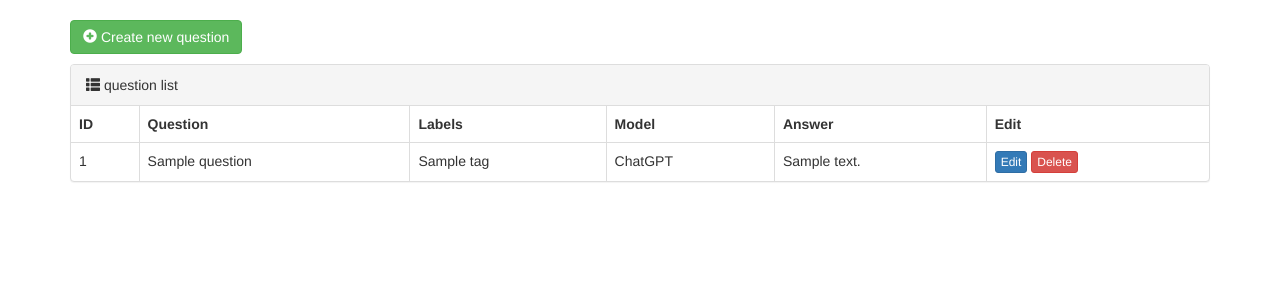
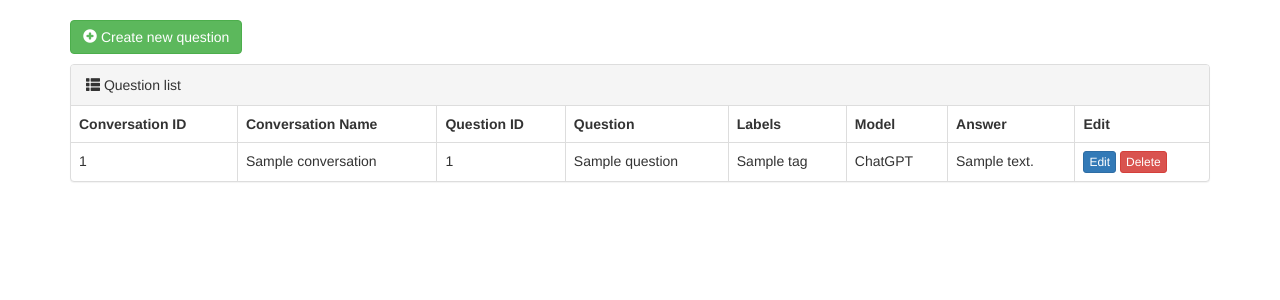
Before and after one commit to summer-Intern-2023/MUDU_Dataset, a Django app: page /question/list/ in a window 1280 px wide. Shown: the part 50-350 px from the top of the page. Run offline with Django 4.2, Linux system fonts and the light colour scheme; tables that the repository leaves empty hold one stand-in row (values such as "Sample post"); some libraries are stand-ins or nearby versions.

Commit message:
add conversation module

```diff
--- a/setcollect/models.py
+++ b/setcollect/models.py
@@ -19,8 +19,13 @@ class UserInfo(models.Model):
     role = models.SmallIntegerField(verbose_name="choice of role", choices=role_choice)
 
 
+class Conversation(models.Model):
+    name = models.CharField(max_length=64)
+
+
 class Question(models.Model):
     question = models.TextField()
+    conversation = models.ForeignKey("Conversation", on_delete=models.CASCADE)
 
 
 class LModel(models.Model):
--- a/setcollect/templates/question_list.html
+++ b/setcollect/templates/question_list.html
@@ -15,15 +15,16 @@
             <!-- Default panel contents -->
             <div class="panel-heading">
                 <span class="glyphicon glyphicon-th-list" aria-hidden="true"></span>
-                question list
+                Question list
             </div>
-
 
             <!-- Table -->
             <table class="table table-bordered">
                 <thead>
                     <tr>
-                        <th>ID</th>
+                        <th>Conversation ID</th>
+                        <th>Conversation Name</th>
+                        <th>Question ID</th>
                         <th>Question</th>
                         <th>Labels</th>
                         <th>Model</th>
@@ -33,8 +34,9 @@
                 </thead>
                 <tbody>
                     {% for obj in data_list %}
-                    {% for lmodel in obj.lmodel_set.all %}
                     <tr>
+                        <td>{{ obj.conversation.id }}</td>
+                        <td>{{ obj.conversation.name }}</td>
                         <td>{{ obj.id }}</td>
                         <td>{{ obj.question }}</td>
                         <td>
@@ -44,27 +46,12 @@
                             No tags for this question.
                             {% endfor %}
                         </td>
+                        {% for lmodel in obj.lmodel_set.all %}
                         <td>{{ lmodel.get_lmodel_display }}</td>
                         <td>{{ lmodel.answer }}</td>
-                        <td>
-                            <a class="btn btn-primary btn-xs"
-                                href="http://127.0.0.1:8000/question/{{ obj.id }}/edit/">Edit</a>
-                            <a class="btn btn-danger btn-xs"
-                                href="http://127.0.0.1:8000/question/delete/?nid={{obj.id}}">Delete</a>
-                        </td>
-                    </tr>
-                    {% empty %}
-                    <tr>
-                        <td>{{ obj.id }}</td>
-                        <td>{{ obj.question }}</td>
-                        <td>
-                            {% for tag in obj.tag_set.all %}
-                            {{ tag.tag_name }}
-                            {% empty %}
-                            No tags for this question.
-                            {% endfor %}
-                        </td>
+                        {% empty %}
                         <td colspan="2">No answers for this question.</td>
+                        {% endfor %}
                         <td>
                             <a class="btn btn-primary btn-xs"
                                 href="http://127.0.0.1:8000/question/{{ obj.id }}/edit/">Edit</a>
@@ -73,11 +60,8 @@
                         </td>
                     </tr>
                     {% endfor %}
-                    {% endfor %}
                 </tbody>
             </table>
-
-
         </div>
 
     </div>
--- a/setcollect/views.py
+++ b/setcollect/views.py
@@ -1,77 +1,86 @@
 from django.shortcuts import render, HttpResponse, redirect
 import django.http
 from django.db.models import Count
-from setcollect.models import UserInfo, Question, LModel, Tag
+from setcollect.models import UserInfo, Conversation, Question, LModel, Tag
 from django import forms
+from itertools import groupby
+from operator import attrgetter
 
-http_address = 'http://127.0.0.1:8000/'
+http_address = "http://127.0.0.1:8000/"
+
 
 class LoginForm(forms.Form):
     username = forms.CharField(
         label="用户名",
         widget=forms.TextInput(attrs={"class": "form-control"}),
-        required=True
-        )
+        required=True,
+    )
     password = forms.CharField(
         label="密码",
         widget=forms.TextInput(attrs={"class": "form-control"}),
-        required=True
-        )
+        required=True,
+    )
 
 
+# ---#
+def info_main(request):
+    return render(request, "info_main.html")
 
-#---#
-def info_main(request):
-    return render(request, 'info_main.html')
-#---#
+
+# ---#
+
 
 def login(request):
     if request.method == "GET":
         form = LoginForm()
-        return render(request, "login.html",{'form':form})
+        return render(request, "login.html", {"form": form})
 
     form = LoginForm(data=request.POST)
     if form.is_valid():
-        user_object = UserInfo.objects.filter(name = form.cleaned_data['username'], password = form.cleaned_data['password']).first()
+        user_object = UserInfo.objects.filter(
+            name=form.cleaned_data["username"], password=form.cleaned_data["password"]
+        ).first()
 
         if not user_object:
             form.add_error("username", "用户名错误")
             form.add_error("password", "密码错误")
-            return render(request, "login.html",{'form':form})
+            return render(request, "login.html", {"form": form})
 
-        request.session["info"] = {'id':user_object.id, 'name':user_object.name}
-        return redirect(http_address + 'info/main')
+        request.session["info"] = {"id": user_object.id, "name": user_object.name}
+        return redirect(http_address + "info/main")
 
 
-
-#--user manage--#
+# --user manage--#
 def info_list(request):
-    #get all datas in sql
+    # get all datas in sql
     data_list = UserInfo.objects.all()
 
-    #tansform into html and return
-    return render(request,"info_list.html",{"data_list":data_list})
+    # tansform into html and return
+    return render(request, "info_list.html", {"data_list": data_list})
+
 
 def info_add(request):
     if request.method == "GET":
-        return render(request, 'info_add.html')
+        return render(request, "info_add.html")
 
     user = request.POST.get("user")
     pwd = request.POST.get("pwd")
     role = request.POST.get("role")
 
-    UserInfo.objects.create(name = user, password = pwd, role = role)
+    UserInfo.objects.create(name=user, password=pwd, role=role)
     return redirect(http_address + "info/list/")
 
+
 def info_delete(request):
-    nid = request.GET.get('nid')
-    UserInfo.objects.filter(id = nid).delete()
+    nid = request.GET.get("nid")
+    UserInfo.objects.filter(id=nid).delete()
     return redirect(http_address + "info/list/")
+
 
 def info_edit(request, nid):
     if request.method == "GET":
-        row_object = UserInfo.objects.filter(id = nid).first()
-        return render(request, 'info_edit.html', {"row_object":row_object})
+        row_object = UserInfo.objects.filter(id=nid).first()
+        return render(request, "info_edit.html", {"row_object": row_object})
 
     user = request.POST.get("user")
     pwd = request.POST.get("pwd")
@@ -83,54 +92,82 @@ def info_edit(request, nid):
 
     return redirect(http_address + "info/list/")
 
+
 def user_list(request):
-    #get all datas in sql
+    # get all datas in sql
     data_list = Question.objects.prefetch_related("lmodel_set").all()
     for data in data_list:
         print(data)
 
-
-    #tansform into html and return
-    return render(request,"user_list.html",{"data_list":data_list})
+    # tansform into html and return
+    return render(request, "user_list.html", {"data_list": data_list})
 
 
-#---#
-
-#--data collection--#
-def question_list(request):
-    #get all datas in sql
-    data_list = Question.objects.prefetch_related("lmodel_set", "tag_set").all()
+# ---#
 
 
-    #tansform into html and return
-    return render(request,"question_list.html",{"data_list":data_list})
+# --data collection--#
+def question_list(request):
+    # data_list = Question.objects.all().prefetch_related(
+    #     "tag_set", "lmodel_set", "conversation"
+    # )
+
+    # return render(request, "question_list.html", {"data_list": data_list})
+    questions = (
+        Question.objects.all()
+        .prefetch_related("tag_set", "lmodel_set", "conversation")
+        .order_by("conversation__id")
+    )
+
+    # Group questions by conversation
+    conversations = {
+        k: list(g) for k, g in groupby(questions, key=attrgetter("conversation.name"))
+    }
+
+    # Generate indices within each conversation
+    for conversation in conversations.values():
+        for i, question in enumerate(conversation, start=1):
+            question.index_within_conversation = i
+
+    # Flatten list of conversations back into list of questions
+    data_list = [
+        question for conversation in conversations.values() for question in conversation
+    ]
+
+    return render(request, "question_list.html", {"data_list": data_list})
 
 
 def question_add(request):
     if request.method == "GET":
-        return render(request, 'question_add.html')
+        return render(request, "question_add.html")
 
+    conversation_name = request.POST.get("conversation")
     question_text = request.POST.get("question")
     tag_names = request.POST.get("tag_name")
+    answer = request.POST.get("answer")
+    lmodel_choice = request.POST.get("lmodel")
 
+    if not question_text or question_text.strip() == "":
+        messages.error(request, "Question cannot be empty or only contain spaces！")
+        return redirect(
+            http_address + f"question/add?answer={answer}&tag_name={tag_names}"
+        )
 
-
-    answer = request.POST.get("answer")
-
-    if not question_text or question_text.strip()=='':
-        messages.error(request, 'Question cannot be empty or only contain spaces！')
-        return redirect(http_address + f"question/add?answer={answer}&tag_name={tag_names}")
-
-    if not answer or answer.strip()=='':
-        messages.error(request, 'Answer cannot be empty or only contain spaces！')
-        return redirect(http_address + f"question/add?question={question_text}&tag_name={tag_names}")
+    if not answer or answer.strip() == "":
+        messages.error(request, "Answer cannot be empty or only contain spaces！")
+        return redirect(
+            http_address + f"question/add?question={question_text}&tag_name={tag_names}"
+        )
 
     tag_names = tag_names.split()
 
+    # Create or get the conversation
+    conversation, created = Conversation.objects.get_or_create(name=conversation_name)
 
-    question = Question.objects.create(question = question_text)
+    question = Question.objects.create(
+        question=question_text, conversation=conversation
+    )
 
-    lmodel_choice = request.POST.get("lmodel")
     # Create the LModel
     LModel.objects.create(lmodel=lmodel_choice, answer=answer, question=question)
 
@@ -141,15 +178,17 @@ def question_add(request):
 
     return redirect(http_address + "question/list/")
 
+
 def question_delete(request):
-    nid = request.GET.get('nid')
-    Question.objects.filter(id = nid).delete()
+    nid = request.GET.get("nid")
+    Question.objects.filter(id=nid).delete()
     return redirect(http_address + "question/list/")
+
 
 def question_edit(request, nid):
     if request.method == "GET":
-        row_object = Question.objects.filter(id = nid).first()
-        return render(request, 'question_edit.html', {"row_object": row_object})
+        row_object = Question.objects.filter(id=nid).first()
+        return render(request, "question_edit.html", {"row_object": row_object})
 
     question_text = request.POST.get("question")
     # Get the question instance after updating
@@ -173,39 +212,44 @@ def question_edit(request, nid):
     return redirect(http_address + "question/list/")
 
 
-#--label collection--#
+# --label collection--#
+
 
 def label_list(request):
-    #get all datas in sql
-    data_list = Tag.objects.annotate(num_questions=Count('question')).all()
+    # get all datas in sql
+    data_list = Tag.objects.annotate(num_questions=Count("question")).all()
 
-    #tansform into html and return
-    return render(request,"label_list.html",{"data_list":data_list})
+    # tansform into html and return
+    return render(request, "label_list.html", {"data_list": data_list})
+
 
 def label_add(request):
     if request.method == "GET":
-        return render(request, 'label_add.html')
+        return render(request, "label_add.html")
 
     tag_name = request.POST.get("tag_name")
-    Tag.objects.create(tag_name = tag_name)
+    Tag.objects.create(tag_name=tag_name)
 
     return redirect(http_address + "label/list/")
 
+
 def label_delete(request):
-    nid = request.GET.get('nid')
-    Tag.objects.filter(id = nid).delete()
+    nid = request.GET.get("nid")
+    Tag.objects.filter(id=nid).delete()
     return redirect(http_address + "label/list/")
+
 
 def search_by_label(request):
     if request.method == "GET":
-        all_tags = Tag.objects.values_list('tag_name', flat=True)
-        return render(request, 'label_search.html', {"all_tags": all_tags})
+        all_tags = Tag.objects.values_list("tag_name", flat=True)
+        return render(request, "label_search.html", {"all_tags": all_tags})
 
     return redirect(http_address + "label/list/")
 
+
 def search_search(request):
     if request.method == "GET":
-        search_tag = request.GET.get('tag_name', '')
+        search_tag = request.GET.get("tag_name", "")
         if search_tag:
             tag = Tag.objects.filter(tag_name__icontains=search_tag).first()
             if tag:
@@ -215,4 +259,4 @@ def search_search(request):
         else:
             questions = Question.objects.none()  # Return an empty queryset
 
-        return render(request, 'search_results.html', {"questions": questions})
+        return render(request, "search_results.html", {"questions": questions})
```
Also changed, not shown: setcollect/templates/question_add.html (+7 -0 lines), setcollect/migrations/0001_initial.py, setcollect/migrations/0002_alter_conversation_name.py (added), setcollect/migrations/0002_question_userinfo_role_lmodel.py (deleted), setcollect/migrations/0003_rename_question_from_lmodel_question.py (deleted), setcollect/migrations/0004_remove_question_tag_name_tag.py (deleted), setcollect/migrations/0005_alter_lmodel_lmodel.py (deleted).
